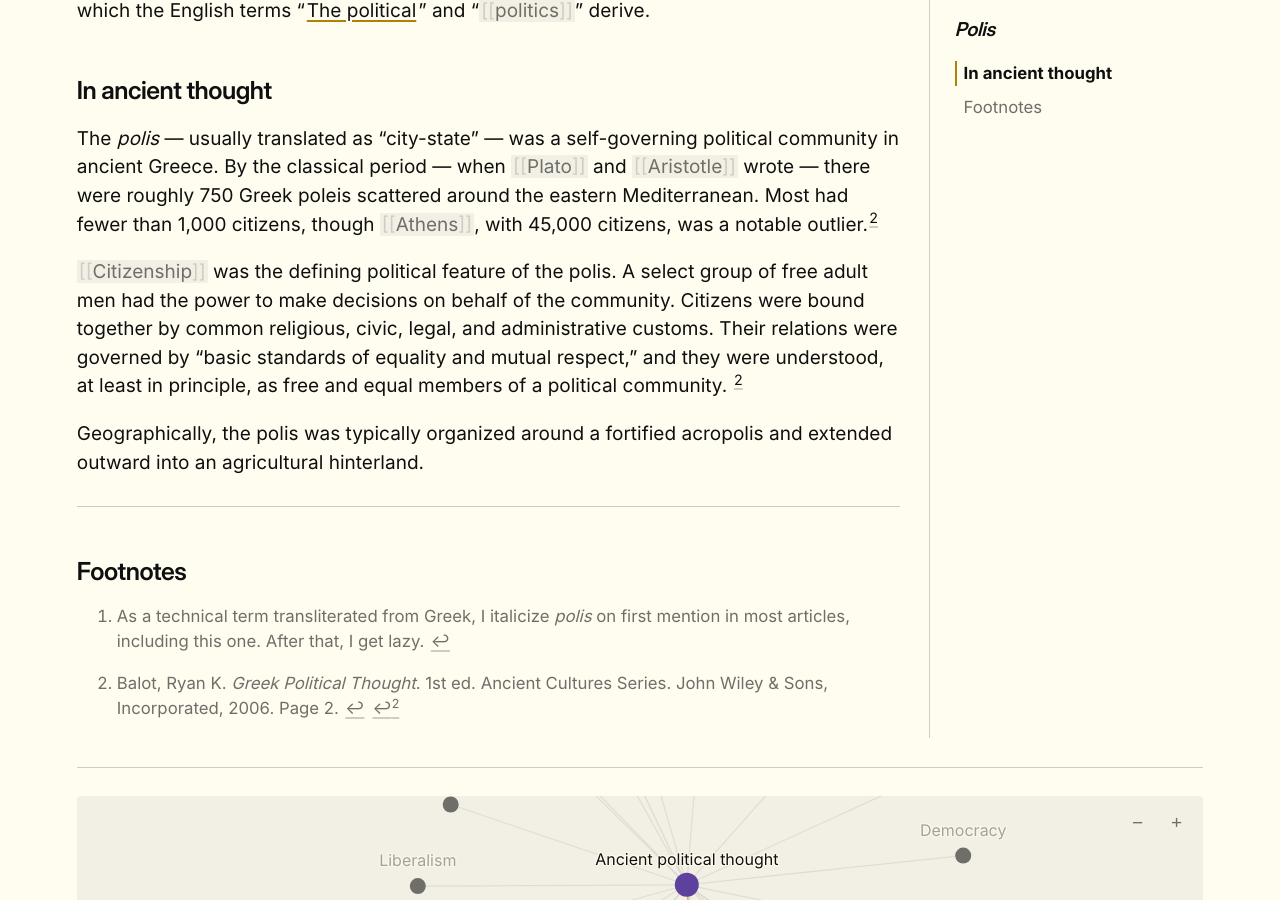
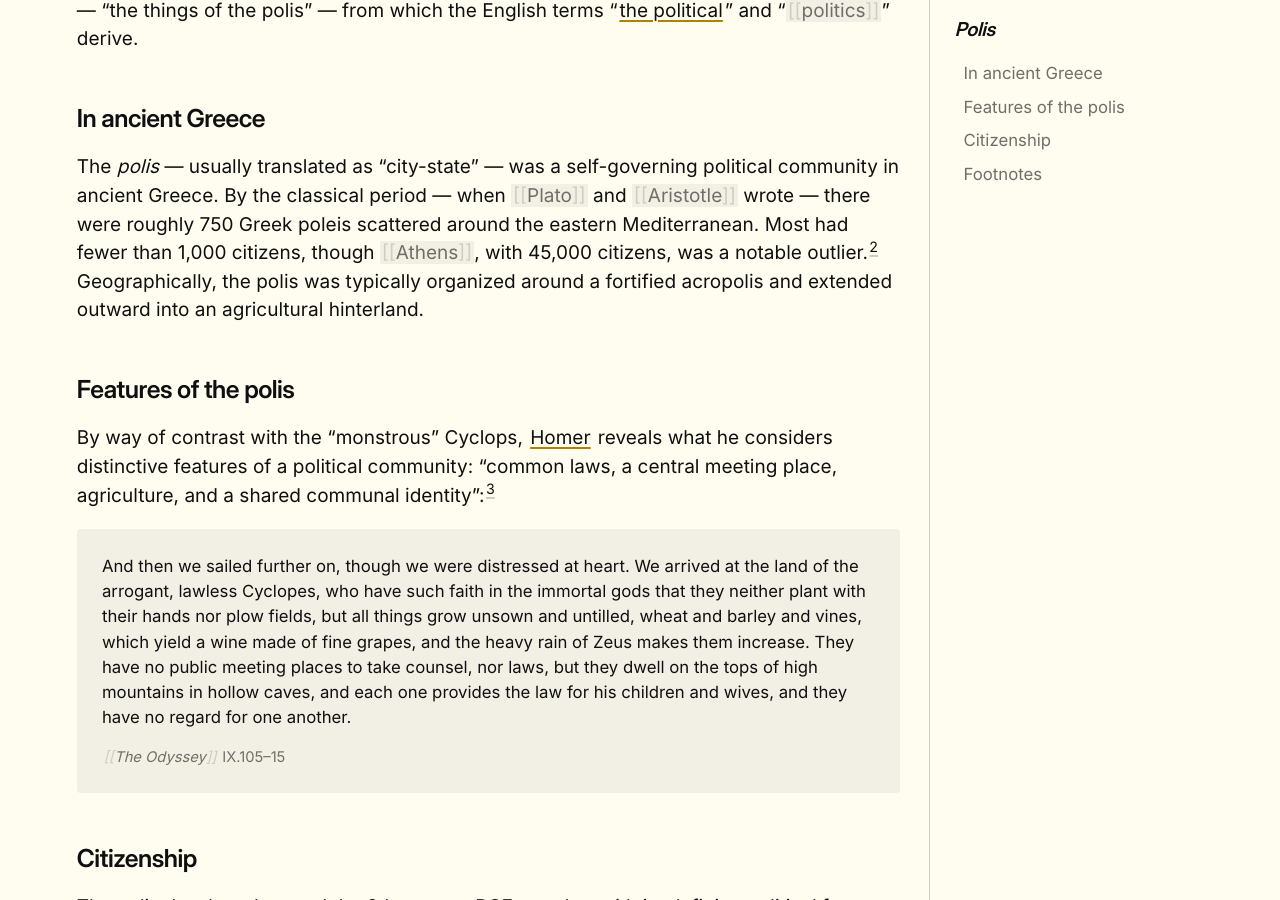
Before and after one commit to andyzwang/notes, a Jekyll site: the page built from _notes/polis.md, in a window 1280 px wide and 900 px high, scrolled down 959 px. Built offline with Jekyll 4.4.1, drawn with Linux system fonts in a browser that asks for light colours; some of the changed text lies outside the part shown.

Commit message:
Features from Balot 22-23

```diff
--- a/_notes/polis.md
+++ b/_notes/polis.md
@@ -6,15 +6,41 @@
 
 ![](/assets/img/polis.jpg "*Piazza San Marco*, Canaletto, c. 1720s."){: .main link="https://www.metmuseum.org/art/collection/search/435839"}
 
-**The *polis*** — plural *poleis* — is a central unit of political analysis with origins in ancient Greece.[^1] It also gives its name to the Greek *ta politika* — "the things of the polis" — from which the English terms "[[The political]]" and "[[politics]]" derive.
-## In ancient thought
+**The *polis*** — plural *poleis* — is a central unit of political analysis with origins in ancient Greece, starting around the 8th century BCE.[^1] It also gives its name to the Greek *ta politika* — "the things of the polis" — from which the English terms "[[The political|the political]]" and "[[politics]]" derive.
 
-The *polis* — usually translated as "city-state" — was a self-governing political community in ancient Greece. By the classical period — when [[Plato]] and [[Aristotle]] wrote — there were roughly 750 Greek poleis scattered around the eastern Mediterranean. Most had fewer than 1,000 citizens, though [[Athens]], with 45,000 citizens, was a notable outlier.[^2]
+## In ancient Greece
 
-[[Citizenship]] was the defining political feature of the polis. A select group of free adult men had the power to make decisions on behalf of the community. Citizens were bound together by common religious, civic, legal, and administrative customs. Their relations were governed by "basic standards of equality and mutual respect," and they were understood, at least in principle, as free and equal members of a political community. [^2]
+The *polis* — usually translated as "city-state" — was a self-governing political community in ancient Greece. By the classical period — when [[Plato]] and [[Aristotle]] wrote — there were roughly 750 Greek poleis scattered around the eastern Mediterranean. Most had fewer than 1,000 citizens, though [[Athens]], with 45,000 citizens, was a notable outlier.[^2] Geographically, the polis was typically organized around a fortified acropolis and extended outward into an agricultural hinterland.
 
-Geographically, the polis was typically organized around a fortified acropolis and extended outward into an agricultural hinterland.
+## Features of the polis
 
-[^1]: As a technical term transliterated from Greek, I italicize *polis* on first mention in most articles, including this one. After that, I get lazy.
+By way of contrast with the "monstrous" Cyclops, [[Homer]] reveals what he considers distinctive features of a political community: "common laws, a central meeting place, agriculture, and a shared communal identity":[^3]
+
+> And then we sailed further on, though we were distressed at heart. We arrived at the land of the arrogant, lawless Cyclopes, who have such faith in the immortal gods that they neither plant with their hands nor plow fields, but all things grow unsown and untilled, wheat and barley and vines, which yield a wine made of fine grapes, and the heavy rain of Zeus makes them increase. They have no public meeting places to take counsel, nor laws, but they dwell on the tops of high mountains in hollow caves, and each one provides the law for his children and wives, and they have no regard for one another.
+>
+> <cite>*[[The Odyssey]]* IX.105–15</cite>
+
+## Citizenship
+
+The polis developed around the 8th century BCE together with its defining political feature, [[Citizenship|citizenship]]. Under this regime, a select group of free adult men had the power to make decisions on behalf of the community, and citizens were bound together by common religious, civic, legal, and administrative customs. Their relations were governed by "basic standards of equality and mutual respect," and they were understood, at least in principle, as free and equal members of a political community.[^2] Balot identifies three values of the early polis:[^4]
+
+### Collective welfare
+
+As the polis developed, citizens understood themselves as having a stake in its collective welfare. Public life (*dêmosion*, "a thing of the demos") became significant as citizens came to see themselves as members of a collective whole. In return, citizens were expected to serve as soldiers, vote in the assembly, and participate in the upkeep of social life.
+
+### Equality
+
+Even if was not said explicitly, the citizens (a privileged group of adult males of known lineague) enjoyed a rudimentary form of [[Equality|equality]]. This manifested in a baseline in standards of respect and behavior. For example, citizens could not legally be sold into slavery, and it was expected that citizens could participate in discussions about the standards of justice in a community.
+
+### Exclusion
+
+The definition of citizenship implied exclusion. Slaves, women, and often foreigners were barred from full life in the community. Later, there often were property-based qualifications to hold public office.
+
+
+[^1]: As a technical term transliterated from Greek, I italicize *polis* on first mention in most articles, including this one. After that, I tend to get lazy.
 
 [^2]: Balot, Ryan K. _Greek Political Thought_. 1st ed. Ancient Cultures Series. John Wiley & Sons, Incorporated, 2006. Page 2.
+
+[^3]: Balot 22. Citing Vidal-Naquet.
+
+[^4]: Balot 22–23.
```
